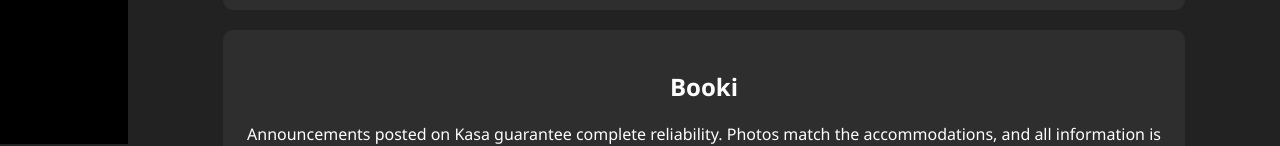
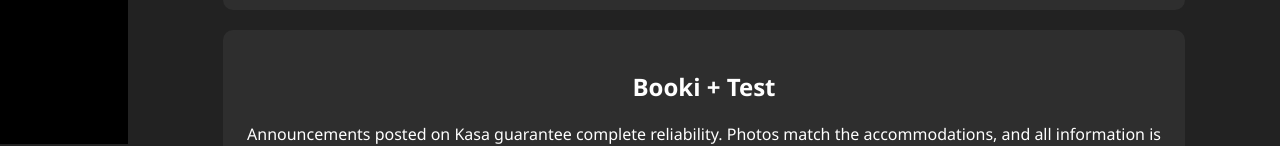
Before and after one commit to Tigrou-le-ninja/PortfolioTS, a React (Vite) app: page / in a window 1280 px wide. Shown: the part 656-802 px from the top of the page. Built offline with nearby package versions, Linux system fonts and the light colour scheme.

Commit message:
Test .env 2

```diff
--- a/src/components/project/project.jsx
+++ b/src/components/project/project.jsx
@@ -4,10 +4,13 @@ import Carousel from "../carousel/carousel";
 
 const Project = ({ project }) => {
   const { t } = useTranslation();
+  const Test = import.meta.env.VITE_test;
 
   return (
     <div className="project">
-      <h2>{project.title}</h2>
+      <h2>
+        {project.title} + {Test}
+      </h2>
       {/* <Carousel pictures={project.pictures} /> */}
       <p>{t(`projectsContent.${project.id}`)}</p>
     </div>
```
Also changed, not shown: 2 other files (tests, documents, lock files or other folders).
